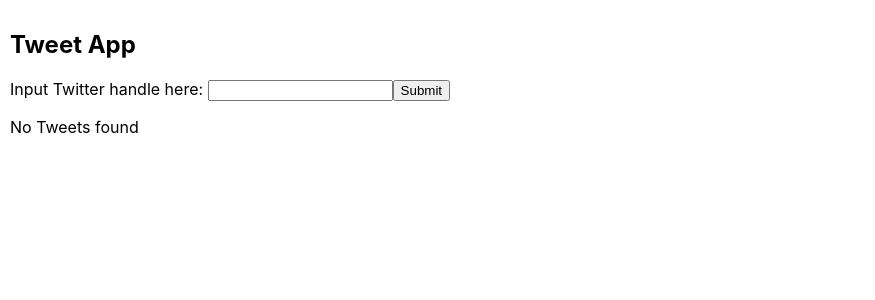
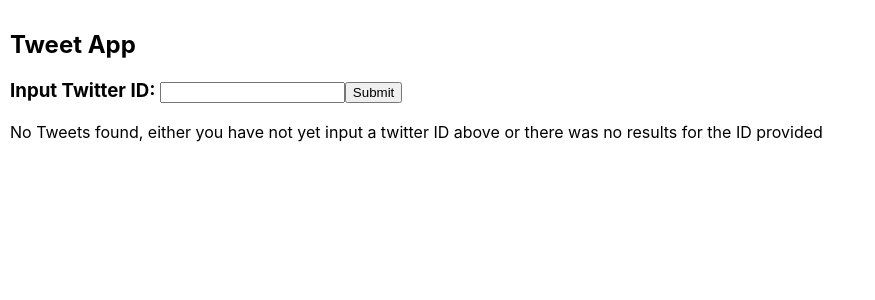
Before and after one commit to Yu2784/tweet-app, a React (Create React App) app: page / in a window 1280 px wide. Shown: the top 300 px of the page, without its empty margins (0-875 px from the left). Built offline with nearby package versions, Linux system fonts and the light colour scheme; no server answers.

Commit message:
minor UI changes

```diff
--- a/src/App.js
+++ b/src/App.js
@@ -79,9 +79,11 @@ const App = () => {
     <div className="main-container">
       <Navbar />
       <form className="input-container" onSubmit={(e) => onSubmit(e)}>
-        Input Twitter handle here:{" "}
-        <input type="text" name="twitterID" onChange={(e) => onChange(e)} />
-        <input type="submit" value="Submit" />
+        <h3>
+          Input Twitter ID:{" "}
+          <input type="text" name="twitterID" onChange={(e) => onChange(e)} />
+          <input type="submit" value="Submit" />
+        </h3>
       </form>
       {errorMessage.err ? (
         <div className="errorMessage">{errorMessage.message}</div>
@@ -92,7 +94,10 @@ const App = () => {
       {tweetList.length > 0 ? (
         <Tweets tweetList={tweetList} />
       ) : (
-        <p>No Tweets found</p>
+        <p>
+          No Tweets found, either you have not yet input a twitter ID above or
+          there was no results for the ID provided
+        </p>
       )}
     </div>
   );
--- a/src/components/navbar.js
+++ b/src/components/navbar.js
@@ -4,7 +4,7 @@ import React from "react";
 const Navbar = () => {
   return (
     <nav>
-      <h1>Tweet App</h1>
+      <h1 className="navbar-title">Tweet App</h1>
     </nav>
   );
 };
```
